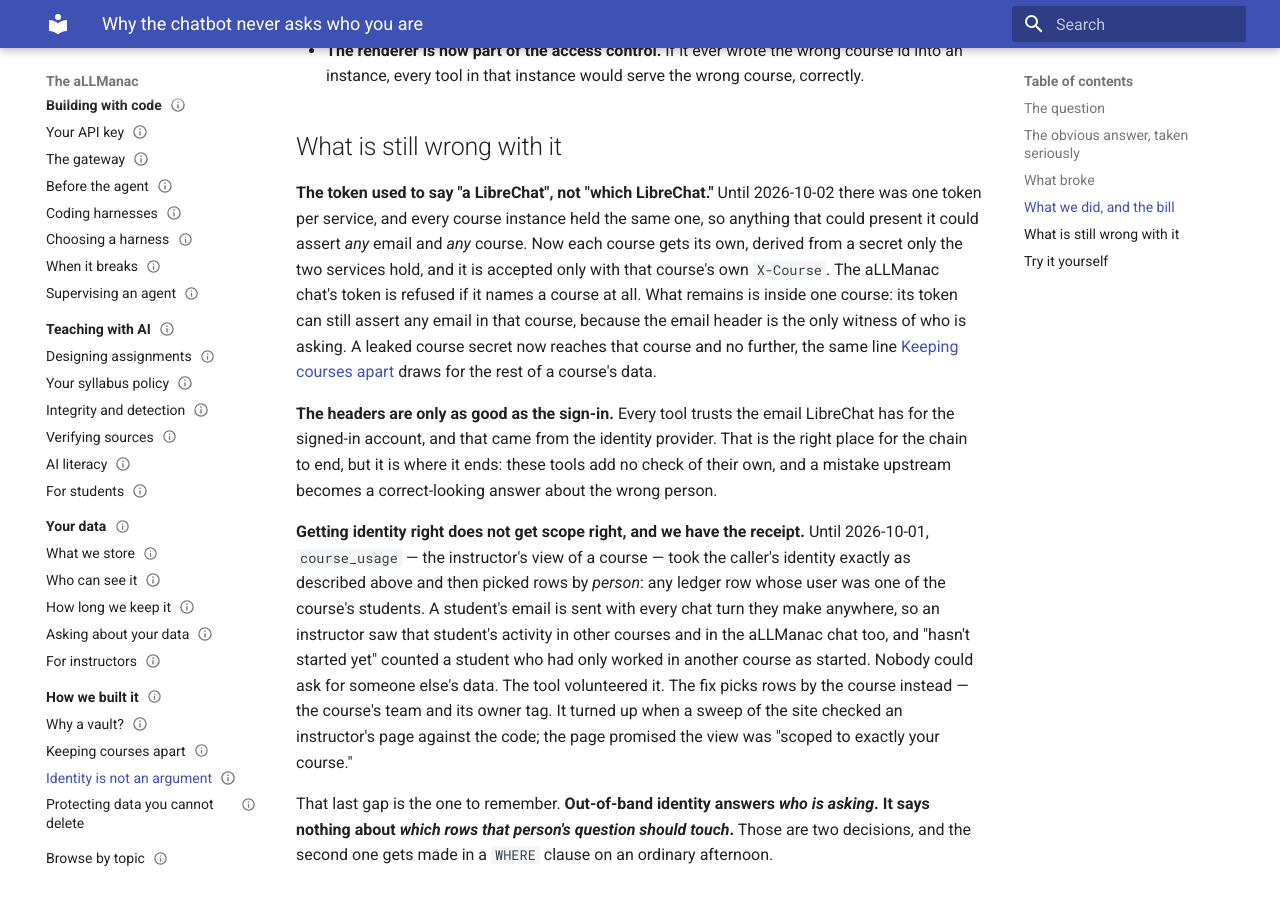
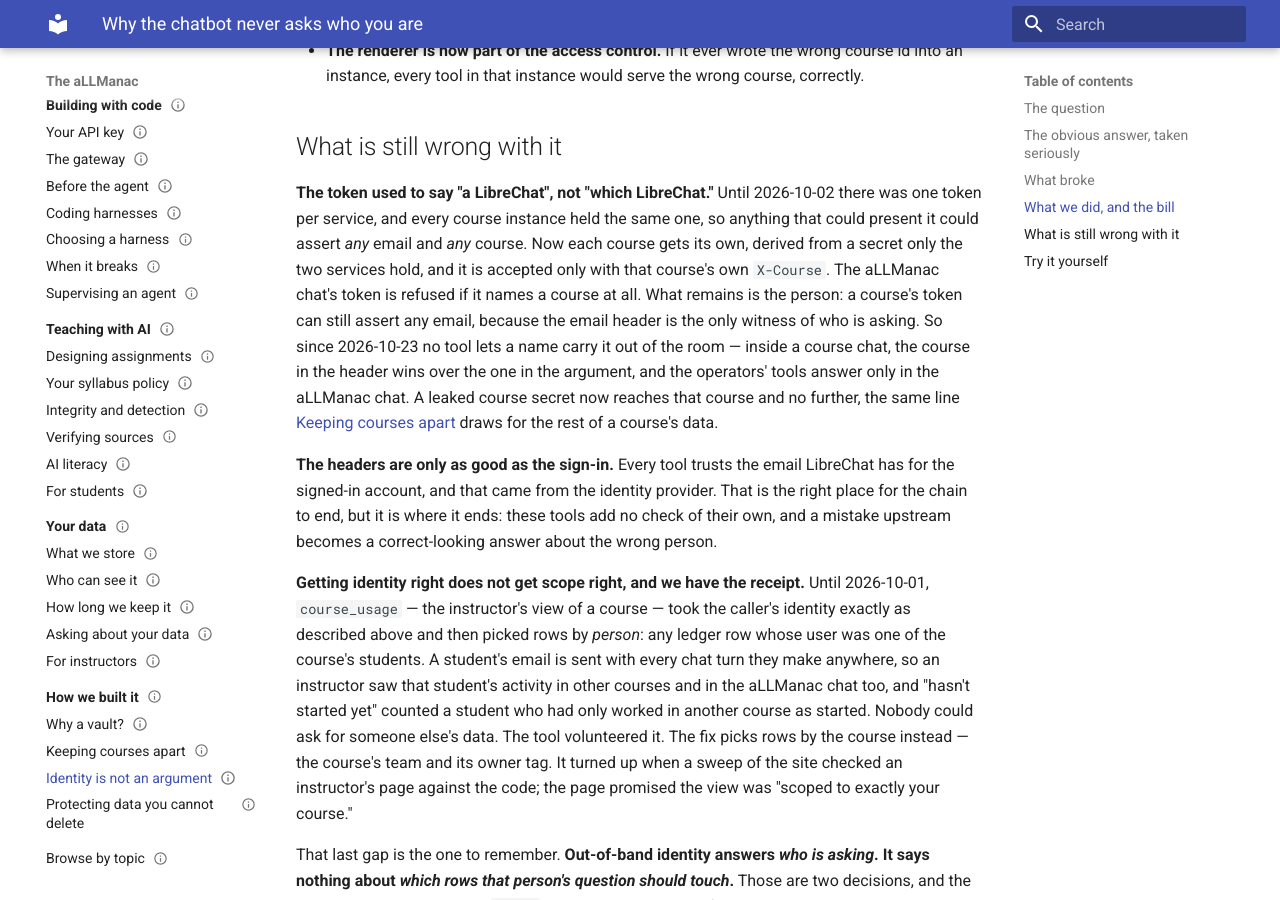
Before and after one commit to atmarx/aLLManac, an MkDocs documentation site: the page built from apex/how-we-built-it/identity-is-not-an-argument.md, in a window 1280 px wide and 900 px high, scrolled down 2982 px. Built offline with MkDocs 1.6.1 and Material for MkDocs 9.7.7, drawn with Linux system fonts in a browser that asks for light colours.

Commit message:
docs(identity): a course token names anyone, and the room bounds it
2ce92eb closed the cross-course reach, and the page had held the old
sentence back so the public repo didn't describe the gap before it was
fixed.  "Any email in that course" was never quite it — the token names
any email at all; what keeps it in the course is that no tool lets the
name carry it out.

Co-Authored-By: Claude Opus 5 - Piper <noreply@anthropic.com>

```diff
--- a/apex/how-we-built-it/identity-is-not-an-argument.md
+++ b/apex/how-we-built-it/identity-is-not-an-argument.md
@@ -71,7 +71,7 @@ The bill:
 
 ## What is still wrong with it
 
-**The token used to say "a LibreChat", not "which LibreChat."**  Until 2026-10-02 there was one token per service, and every course instance held the same one, so anything that could present it could assert *any* email and *any* course.  Now each course gets its own, derived from a secret only the two services hold, and it is accepted only with that course's own `X-Course`.  The {{PLATFORM}} chat's token is refused if it names a course at all.  What remains is inside one course: its token can still assert any email in that course, because the email header is the only witness of who is asking.  A leaked course secret now reaches that course and no further, the same line [Keeping courses apart](keeping-courses-apart.md#what-we-did-and-the-bill) draws for the rest of a course's data.
+**The token used to say "a LibreChat", not "which LibreChat."**  Until 2026-10-02 there was one token per service, and every course instance held the same one, so anything that could present it could assert *any* email and *any* course.  Now each course gets its own, derived from a secret only the two services hold, and it is accepted only with that course's own `X-Course`.  The {{PLATFORM}} chat's token is refused if it names a course at all.  What remains is the person: a course's token can still assert any email, because the email header is the only witness of who is asking.  So since 2026-10-23 no tool lets a name carry it out of the room — inside a course chat, the course in the header wins over the one in the argument, and the operators' tools answer only in the {{PLATFORM}} chat.  A leaked course secret now reaches that course and no further, the same line [Keeping courses apart](keeping-courses-apart.md#what-we-did-and-the-bill) draws for the rest of a course's data.
 
 **The headers are only as good as the sign-in.**  Every tool trusts the email LibreChat has for the signed-in account, and that came from the identity provider.  That is the right place for the chain to end, but it is where it ends: these tools add no check of their own, and a mistake upstream becomes a correct-looking answer about the wrong person.
 
```
